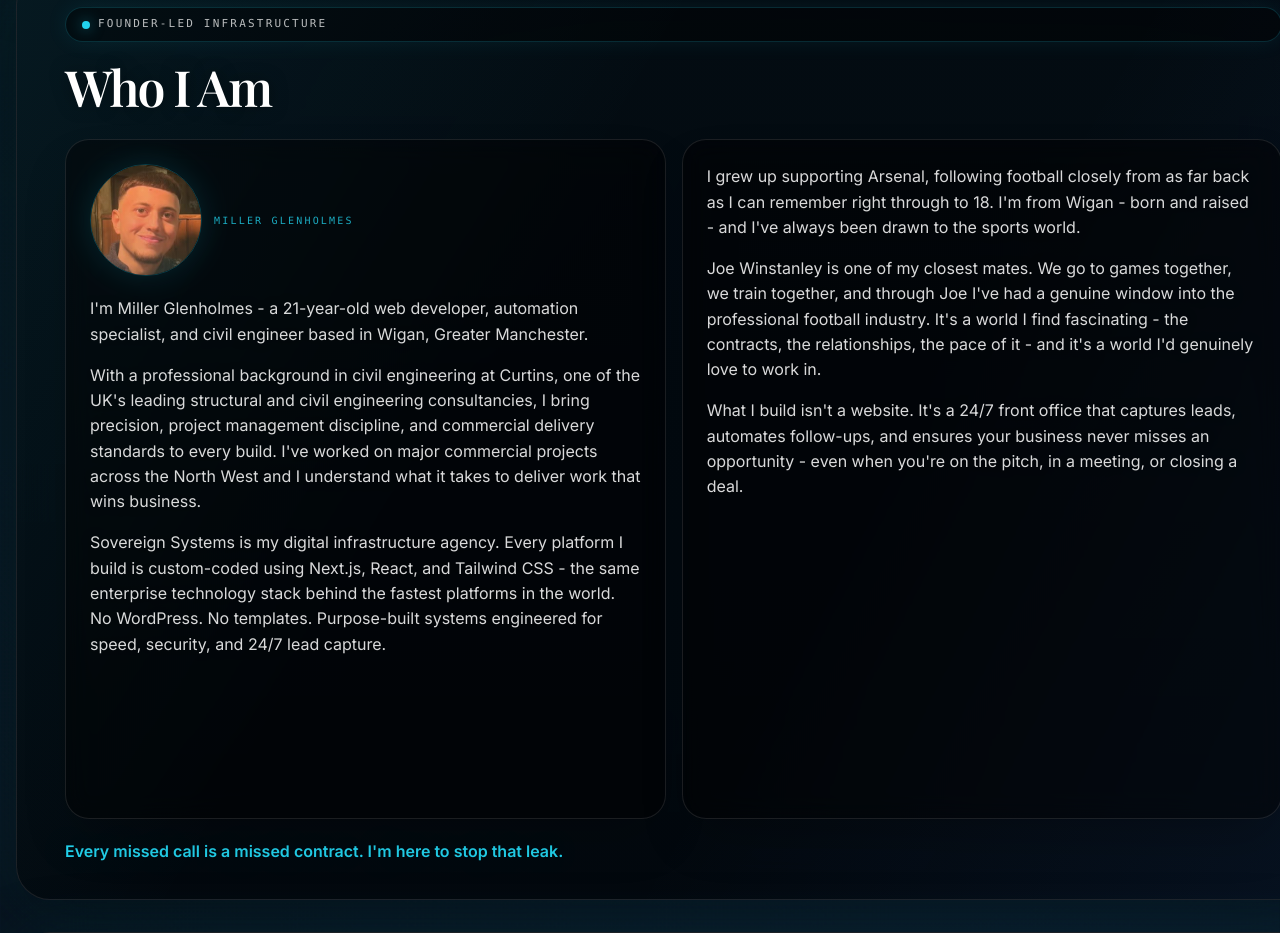
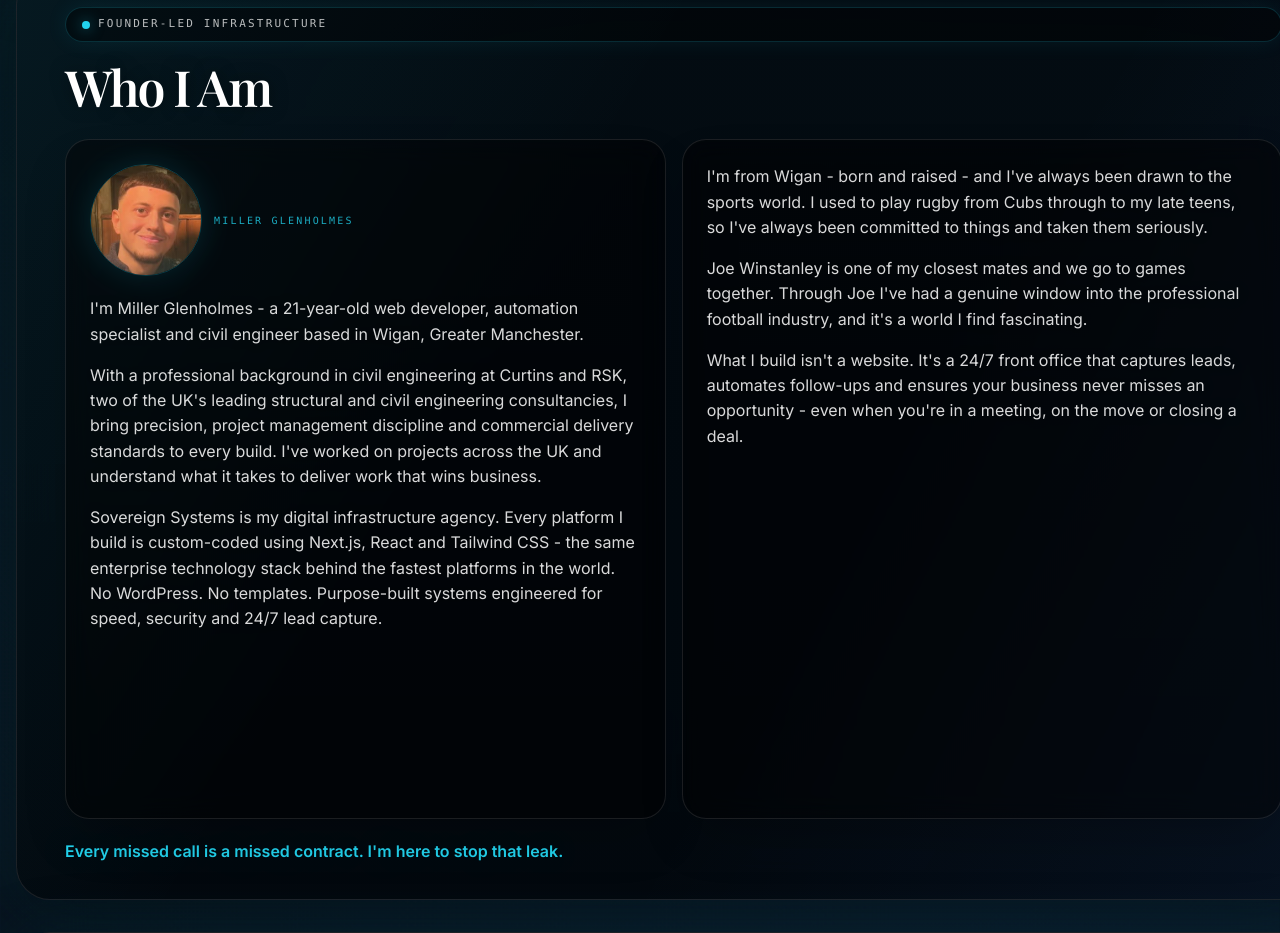
Before and after one commit to Millerg105/sovereign-health-systems, a Next.js app: page /portfolio in a window 1280 px wide. Shown: the part 1104-2037 px from the top of the page. Built offline with nearby package versions, Linux system fonts and the light colour scheme; a web font is replaced by a local one.

Commit message:
feat: add printable portfolio route and refine case study deck

```diff
--- a/components/portfolio/portfolio-about.tsx
+++ b/components/portfolio/portfolio-about.tsx
@@ -21,25 +21,25 @@ export function PortfolioAbout() {
               <div className="font-mono text-[10px] uppercase tracking-[0.22em] text-brand-cyan/80">Miller Glenholmes</div>
             </div>
             <p className="text-[0.96rem] leading-[1.58] sm:text-[1rem]">
-              I&apos;m Miller Glenholmes - a 21-year-old web developer, automation specialist, and civil engineer based in Wigan, Greater Manchester.
+              I&apos;m Miller Glenholmes - a 21-year-old web developer, automation specialist and civil engineer based in Wigan, Greater Manchester.
             </p>
             <p className="mt-4 text-[0.96rem] leading-[1.58] sm:text-[1rem]">
-              With a professional background in civil engineering at Curtins, one of the UK&apos;s leading structural and civil engineering consultancies, I bring precision, project management discipline, and commercial delivery standards to every build. I&apos;ve worked on major commercial projects across the North West and I understand what it takes to deliver work that wins business.
+              With a professional background in civil engineering at Curtins and RSK, two of the UK&apos;s leading structural and civil engineering consultancies, I bring precision, project management discipline and commercial delivery standards to every build. I&apos;ve worked on projects across the UK and understand what it takes to deliver work that wins business.
             </p>
             <p className="mt-4 text-[0.96rem] leading-[1.58] sm:text-[1rem]">
-              Sovereign Systems is my digital infrastructure agency. Every platform I build is custom-coded using Next.js, React, and Tailwind CSS - the same enterprise technology stack behind the fastest platforms in the world. No WordPress. No templates. Purpose-built systems engineered for speed, security, and 24/7 lead capture.
+              Sovereign Systems is my digital infrastructure agency. Every platform I build is custom-coded using Next.js, React and Tailwind CSS - the same enterprise technology stack behind the fastest platforms in the world. No WordPress. No templates. Purpose-built systems engineered for speed, security and 24/7 lead capture.
             </p>
           </div>
 
           <div className="glass-panel rounded-[24px] border-white/10 p-5 lg:p-6">
             <p className="text-[0.96rem] leading-[1.58] sm:text-[1rem]">
-              I grew up supporting Arsenal, following football closely from as far back as I can remember right through to 18. I&apos;m from Wigan - born and raised - and I&apos;ve always been drawn to the sports world.
+              I&apos;m from Wigan - born and raised - and I&apos;ve always been drawn to the sports world. I used to play rugby from Cubs through to my late teens, so I&apos;ve always been committed to things and taken them seriously.
             </p>
             <p className="mt-4 text-[0.96rem] leading-[1.58] sm:text-[1rem]">
-              Joe Winstanley is one of my closest mates. We go to games together, we train together, and through Joe I&apos;ve had a genuine window into the professional football industry. It&apos;s a world I find fascinating - the contracts, the relationships, the pace of it - and it&apos;s a world I&apos;d genuinely love to work in.
+              Joe Winstanley is one of my closest mates and we go to games together. Through Joe I&apos;ve had a genuine window into the professional football industry, and it&apos;s a world I find fascinating.
             </p>
             <p className="mt-4 text-[0.96rem] leading-[1.58] sm:text-[1rem]">
-              What I build isn&apos;t a website. It&apos;s a 24/7 front office that captures leads, automates follow-ups, and ensures your business never misses an opportunity - even when you&apos;re on the pitch, in a meeting, or closing a deal.
+              What I build isn&apos;t a website. It&apos;s a 24/7 front office that captures leads, automates follow-ups and ensures your business never misses an opportunity - even when you&apos;re in a meeting, on the move or closing a deal.
             </p>
           </div>
         </div>
```
